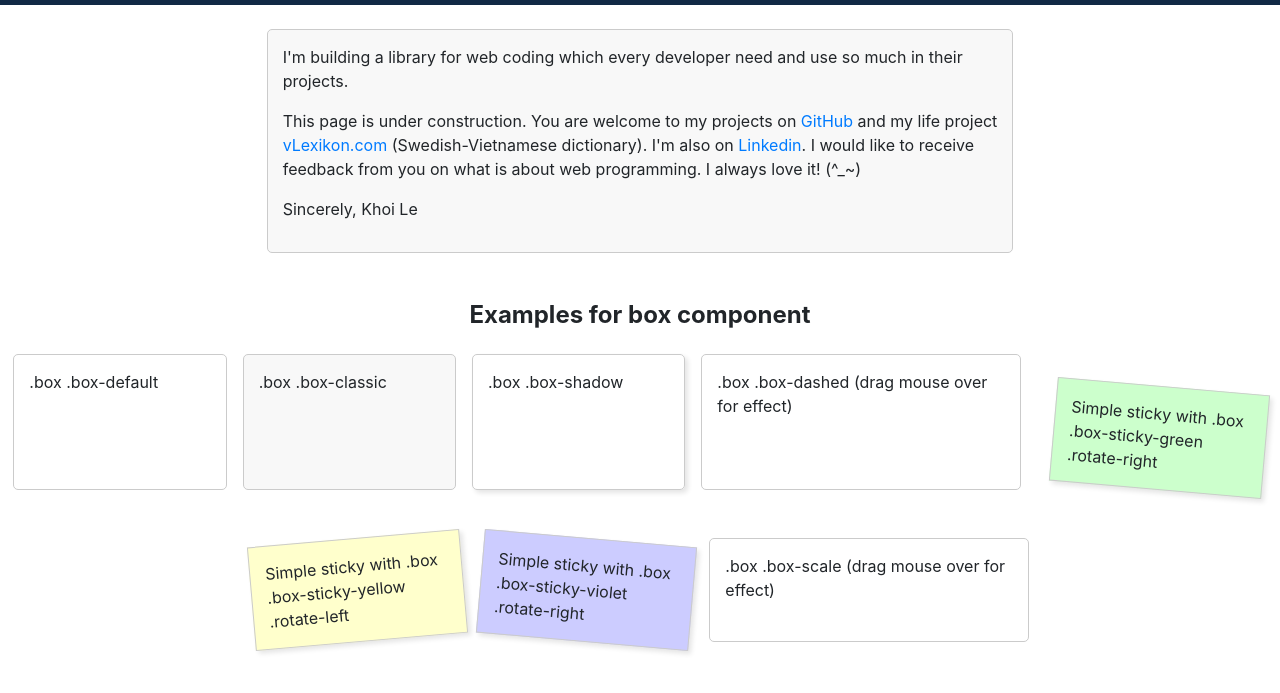
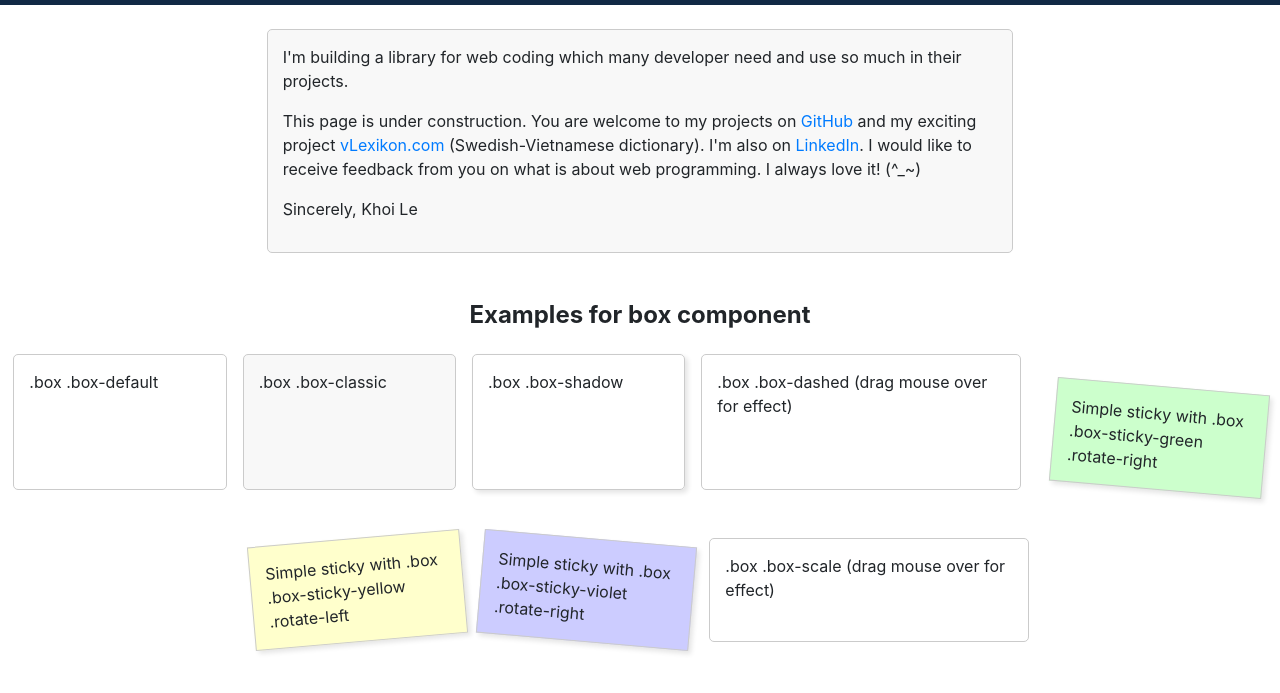
Before and after one commit to nguyenkhois/nguyenkhois.github.io, a plain HTML site: page index.html in a window 1280 px wide. Shown: the part 51-744 px from the top of the page. Drawn offline with Linux system fonts and the light colour scheme.

Commit message:
Updated information

```diff
--- a/index.html
+++ b/index.html
@@ -2,7 +2,7 @@
 <html lang="en">
 <head>
     <meta charset="UTF-8">
-    <title>Web add-ons</title>
+    <title>Web Add-ons - WAO</title>
     <meta name="viewport" content="width=device-width, initial-scale=1, shrink-to-fit=no">
     <link rel="stylesheet" href="css/bootstrap.min.css">
     <link rel="stylesheet" href="css/font-awesome.min.css">
@@ -71,10 +71,10 @@
 <div class="container-fluid">
     <div class="row justify-content-center">
         <div class="col-11 col-sm-10 col-md-9 col-lg-8 col-xl-7 mt-4 box box-classic">
-            <p>I'm building a library for web coding which every developer need and use so much in their projects.</p>
-            <p>This page is under construction. You are welcome to my projects on <a href="https://github.com/nguyenkhois/" target="_blank">GitHub</a> and my life project <a
+            <p>I'm building a library for web coding which many developer need and use so much in their projects.</p>
+            <p>This page is under construction. You are welcome to my projects on <a href="https://github.com/nguyenkhois/library/" target="_blank">GitHub</a> and my exciting project <a
                     href="https://www.vlexikon.com/" target="_blank">vLexikon.com</a> (Swedish-Vietnamese dictionary). I'm also on
-                <a href="https://www.linkedin.com/in/khoi-le-b5225814b/" target="_blank">Linkedin</a>. I would like to receive feedback from you on what is about web programming. I always love it! (^_~)</p>
+                <a href="https://www.linkedin.com/in/khoi-le-b5225814b/" target="_blank">LinkedIn</a>. I would like to receive feedback from you on what is about web programming. I always love it! (^_~)</p>
             <p>Sincerely, Khoi Le</p>
         </div>
     </div>
```
